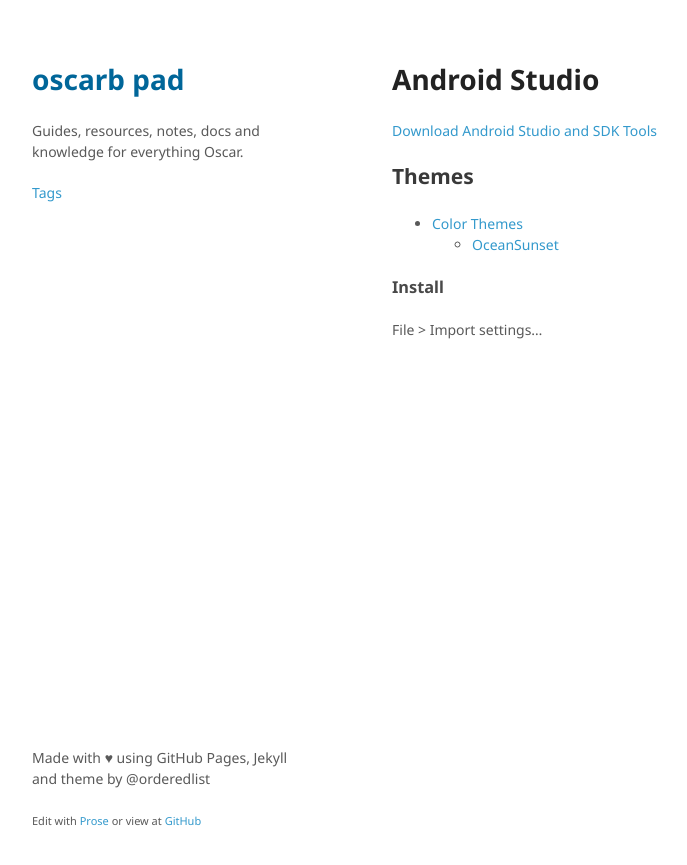
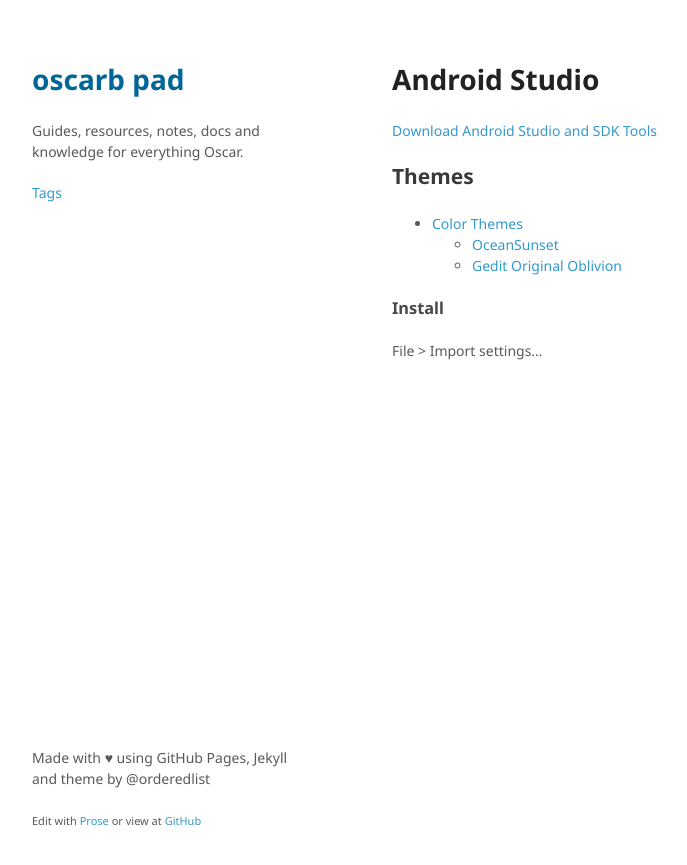
Before and after one commit to oscarb/pad, a Jekyll site: the page built from _docs/android-studio.md, in a window 1280 px wide. Shown: the top 865 px of the page, without its empty margins (128-815 px from the left). Built offline with Jekyll 4.4.1, drawn with Linux system fonts in a browser that asks for light colours; part of the change alters nothing that is shown.

Commit message:
Updated android-studio.md

```diff
--- a/_docs/android-studio.md
+++ b/_docs/android-studio.md
@@ -1,6 +1,8 @@
 ---
 title: Android Studio
-tags: [android]
+tags:
+  - android
+published: true
 ---
 
 # Android Studio
@@ -11,6 +13,7 @@ tags: [android]
 
 * [Color Themes](http://color-themes.com/?view=index)
   * [OceanSunset](http://color-themes.com/?view=theme&id=563a1a8e80b4acf11273aed1)
+  * [Gedit Original Oblivion](http://color-themes.com/?view=theme&id=563a1a6580b4acf11273ae4d)
 
 ### Install
 
```
